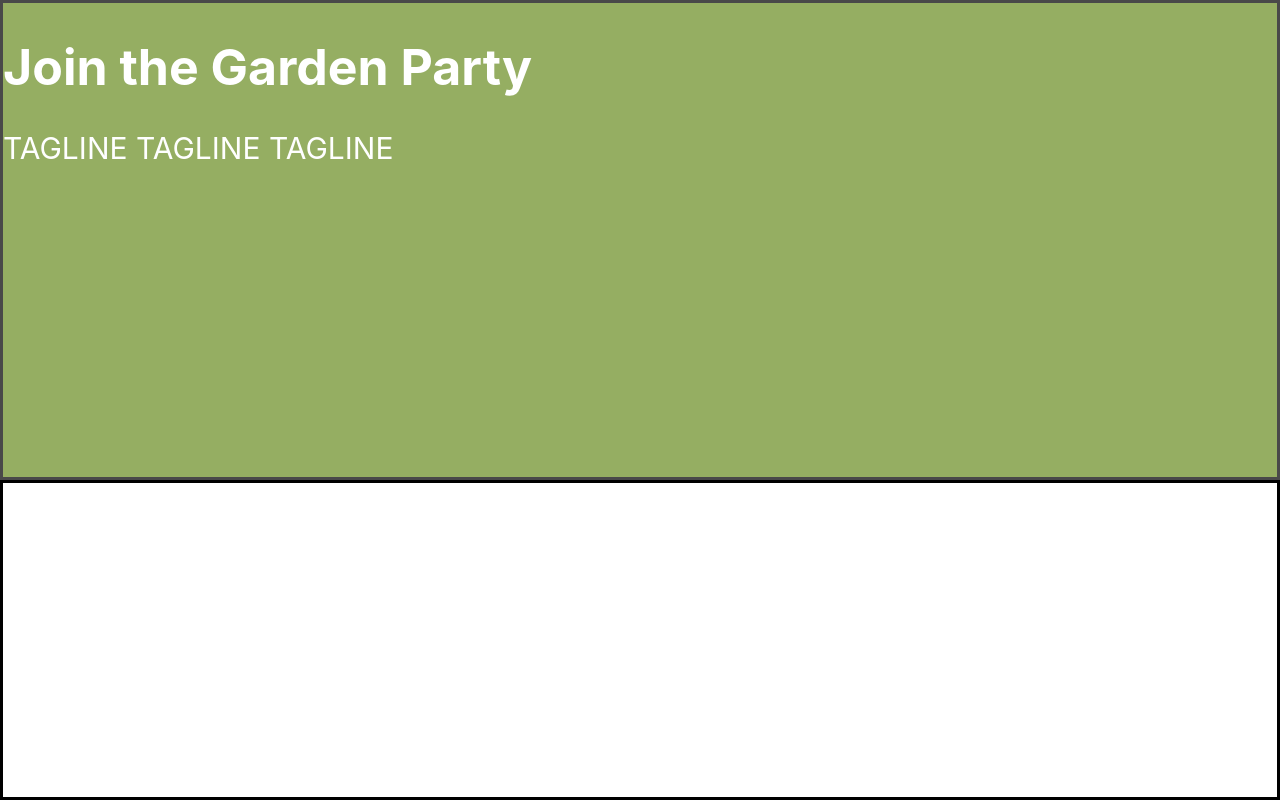
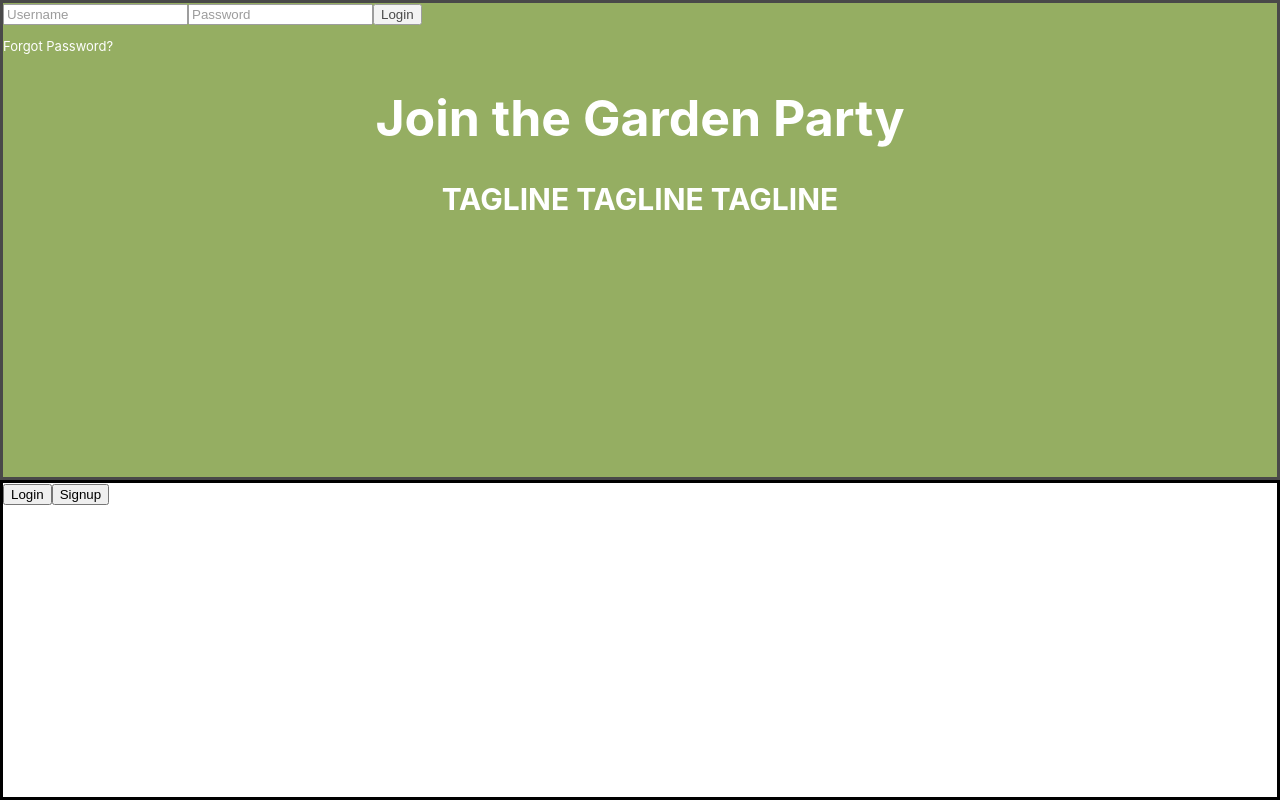
Before and after one commit to pirainogi/garden-pi-frontend, a React (Create React App) app: page / in a window 1280 px wide. Built offline with nearby package versions, Linux system fonts and the light colour scheme.

Commit message:
home pg css

```diff
--- a/src/components/home.js
+++ b/src/components/home.js
@@ -6,12 +6,20 @@ const Home = () => {
   return(
     <div className="container">
       <div className="tophalf">
-        <form>
+
+        <form className="loginForm">
+          <input type="username" name="username" value={null} placeholder="Username"/>
+          <input type="password" name="password" value={null} placeholder="Password"/>
+          <input type="submit" value="Login" className="button"/>
         </form>
+
+        <p>Forgot Password?</p>
         <h1> Join the Garden Party</h1>
-        <p> TAGLINE TAGLINE TAGLINE</p>
+        <h3> TAGLINE TAGLINE TAGLINE</h3>
       </div>
       <div className="bottomhalf">
+        <button>Login</button>
+        <button>Signup</button>
       </div>
     </div>
   )
--- a/src/css/home.css
+++ b/src/css/home.css
@@ -17,11 +17,18 @@
 .tophalf h1 {
   color: white;
   font-size: 50px;
+  text-align: center;
+}
+
+.tophalf h3 {
+  color: white;
+  font-size: 30px;
+  text-align: center;
 }
 
 .tophalf p {
   color: white;
-  font-size: 30px;
+  font-size: 13px;
 }
 
 .bottomhalf {
@@ -29,3 +36,7 @@
   border-width: 3px;
   grid-area: bottom;
 }
+
+.bottomhalf button {
+
+}
```
